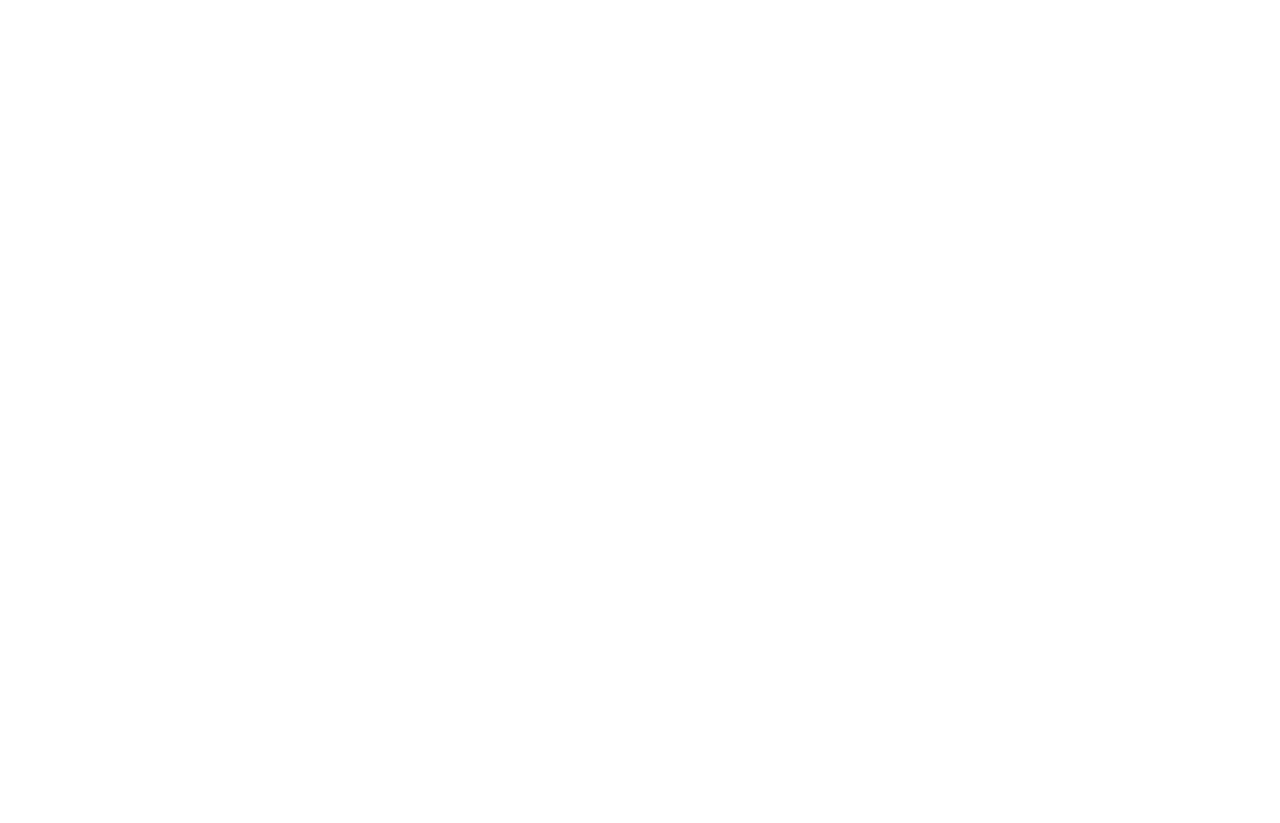
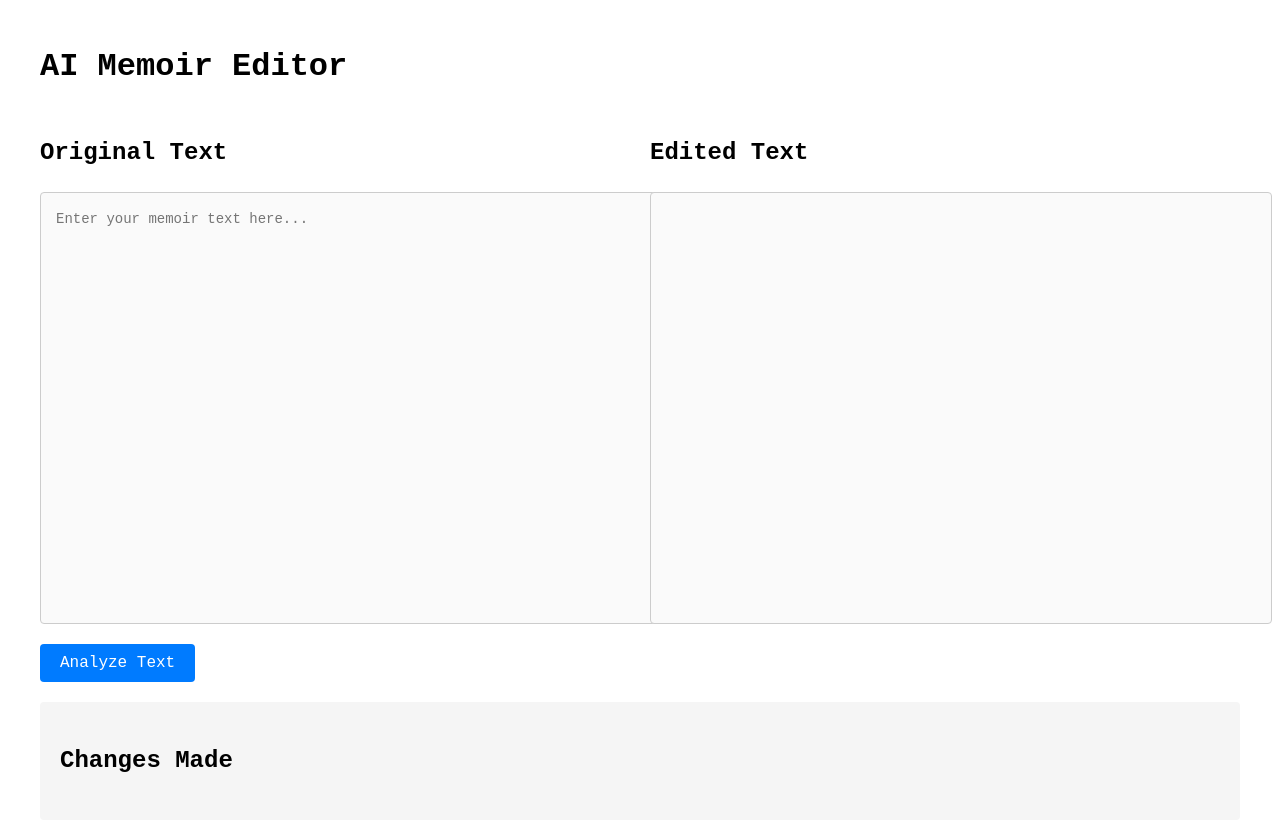
Before and after one commit to alexfinnemore/ai-memoir-editor, a website: page index.html in a window 1280 px wide. Before the commit the page ends 800 px from the top, so only its background shows below. Drawn offline with Linux system fonts and the light colour scheme.

Commit message:
Update styling for consistent monospace font

```diff
--- a/index.html
+++ b/index.html
@@ -8,10 +8,128 @@
         * {
             font-family: 'Courier New', monospace;
         }
-        /* Rest of your CSS */
+
+        body {
+            max-width: 1200px;
+            margin: 0 auto;
+            padding: 20px;
+            line-height: 1.6;
+        }
+
+        .container {
+            display: grid;
+            grid-template-columns: 1fr 1fr;
+            gap: 20px;
+            margin-top: 20px;
+        }
+
+        .text-area, #edited-display {
+            font-family: 'Courier New', monospace;
+            font-size: 14px;
+            line-height: 1.6;
+            white-space: pre-wrap;
+            word-wrap: break-word;
+            width: 100%;
+            height: 400px;
+            padding: 15px;
+            border: 1px solid #ccc;
+            border-radius: 4px;
+            background: #fafafa;
+        }
+
+        #edited-display {
+            font-family: 'Courier New', monospace !important;
+            overflow-y: auto;
+        }
+
+        .changes-section {
+            margin-top: 20px;
+            padding: 20px;
+            background: #f5f5f5;
+            border-radius: 4px;
+        }
+
+        .change-item {
+            margin-bottom: 15px;
+            padding: 10px;
+            background: white;
+            border-radius: 4px;
+            box-shadow: 0 1px 3px rgba(0,0,0,0.1);
+        }
+
+        .change-type {
+            font-weight: bold;
+            margin-bottom: 5px;
+            color: #444;
+        }
+
+        button {
+            padding: 10px 20px;
+            font-size: 16px;
+            background-color: #007bff;
+            color: white;
+            border: none;
+            border-radius: 4px;
+            cursor: pointer;
+            margin-top: 10px;
+        }
+
+        button:disabled {
+            background-color: #ccc;
+        }
+
+        .original-highlight {
+            background-color: #ffe6e6;
+            padding: 2px;
+            border-radius: 2px;
+        }
+
+        .highlight-grammar {
+            background-color: #90EE90;
+            padding: 2px;
+            border-radius: 2px;
+        }
+        .highlight-spelling {
+            background-color: #FFB6B6;
+            padding: 2px;
+            border-radius: 2px;
+        }
+        .highlight-style {
+            background-color: #FFE5B4;
+            padding: 2px;
+            border-radius: 2px;
+        }
+        .highlight-other {
+            background-color: #E0E0E0;
+            padding: 2px;
+            border-radius: 2px;
+        }
     </style>
 </head>
 <body>
-    <!-- Rest of your HTML -->
+    <h1>AI Memoir Editor</h1>
+
+    <div class="container">
+        <div class="input-section">
+            <h2>Original Text</h2>
+            <textarea
+                id="manuscript-input"
+                class="text-area"
+                placeholder="Enter your memoir text here..."></textarea>
+            <button id="analyze-btn">Analyze Text</button>
+        </div>
+
+        <div class="output-section">
+            <h2>Edited Text</h2>
+            <div id="edited-display"></div>
+        </div>
+    </div>
+
+    <div class="changes-section">
+        <h2>Changes Made</h2>
+        <div id="ai-changes"></div>
+    </div>
+
+    <script src="script.js"></script>
 </body>
 </html>
```
